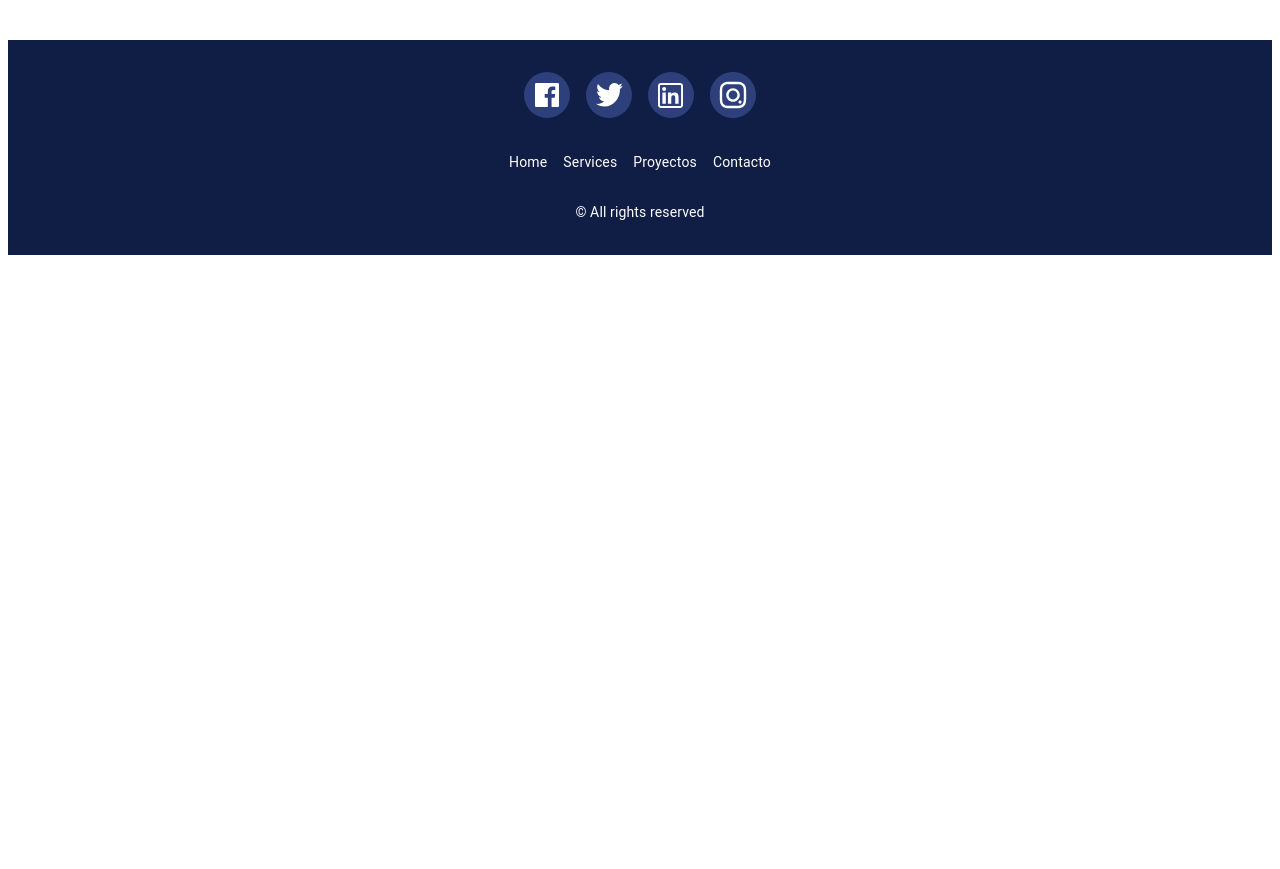
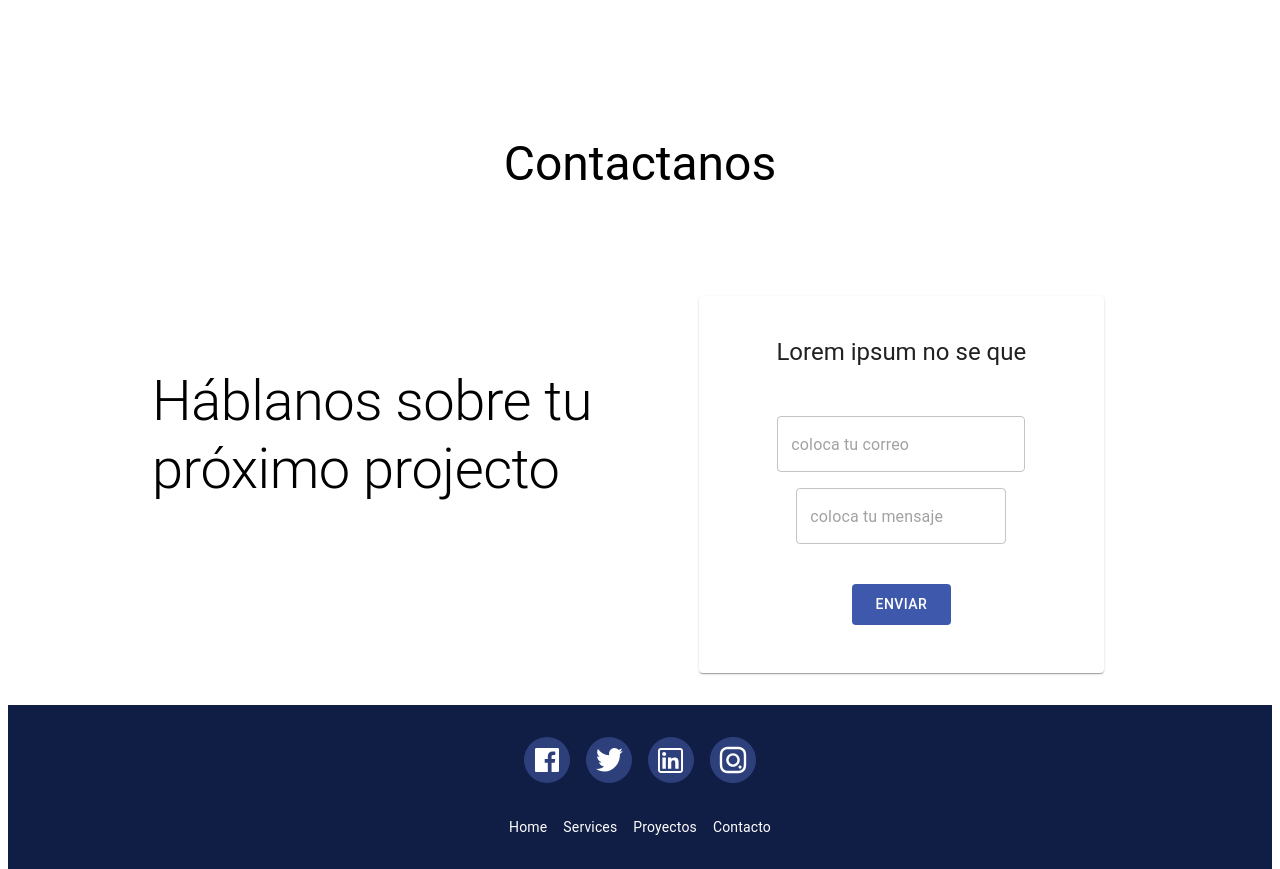
Before and after one commit to ZambranoBeicker/LandingPage, a React (Create React App) app: page / in a window 1280 px wide. Shown: the part 2080-2949 px from the top of the page. Before the commit the page ends 2343 px from the top, so only its background shows below. Built offline with nearby package versions, Linux system fonts and the light colour scheme.

Commit message:
Create contact section

```diff
--- /dev/null
+++ b/src/components/Contact.js
@@ -0,0 +1,106 @@
+import React from "react"
+import { Card, CardHeader, CardContent, Button, Box, Typography, TextField } from "@material-ui/core"
+import { makeStyles, useTheme, withStyles } from "@material-ui/core/styles"
+
+const styles = {
+  button:{
+    "&:hover":{
+      background:"#2D407C"
+    }
+  }
+}
+
+
+const Contact = ({classes}) =>{
+
+  const theme = useTheme()
+
+  const useStyles = makeStyles({
+    titleForm:{
+      textAlign:"center",
+      fontSize:"1rem",
+      [theme.breakpoints.up("md")]:{
+        fontSize:"1.75rem",
+      }
+    },
+    contactText:{
+      fontSize:"1.5rem",
+      [theme.breakpoints.up("md")]:{
+	fontSize:"3.75rem",
+      }
+    },
+    mainTitle:{
+      fontSize:"1.5rem",
+      textAlign:"center",
+      [theme.breakpoints.up("md")]:{
+        fontSize:"3.5rem",
+        textAlign:"left",
+	marginTop:"9.5rem",
+      },
+    },
+    container:{
+      [theme.breakpoints.up("md")]:{
+        display:"flex",
+	flexWrap:"wrap",
+      },
+    },
+    mainTextConatiner:{
+      [theme.breakpoints.down("sm")]:{
+	width:"100%",
+	margin:"0 auto"
+      },
+    },
+    form:{
+      padding: "1.5rem 0",
+    },
+    button:{
+      background:"#3E58AC",
+      margin:"0 auto",
+      padding:".5rem 1.5rem",
+      display:"block",
+      color:"white",
+    },
+    content:{
+      display:"flex",
+      flexDirection:"column",
+      justifyContent:"center",
+
+    },
+    formContainer:{
+      [theme.breakpoints.down("sm")]:{
+        margin:"0 auto",
+      }
+    }
+  })
+  const classesContact = useStyles()
+  return(
+  <Box mt="8rem">
+    <Box mb="1.5rem" textAlign="center">
+      <Typography variant="h3">Contactanos</Typography>
+    </Box>
+    <Box className={classesContact.container} width="100%">
+      <Box className={classesContact.mainTextContainer} width={5/12} ml="auto" >
+        <Typography className={classesContact.mainTitle} variant="h2">Háblanos sobre tu próximo projecto</Typography>
+      </Box>
+      <Box className={classesContact.formContainer} width={4/12} mt="5rem" ml="1rem" mr="auto" px="1.5rem">
+        <Card className={classesContact.form}>
+          <CardHeader className={classesContact.titleForm} title="Lorem ipsum no se que"/>
+          <CardContent className={classesContact.content}>
+            <Box maxWidth={300} mt="1rem" mx="auto">
+    	      <TextField variant="outlined" fullWidth={true} placeholder="coloca tu correo"/>
+    	    </Box>
+            <Box maxWidth={300} mt="1rem" mx="auto">
+    	      <TextField variant="outlined" fullWidth={true} placeholder="coloca tu mensaje" multiline={true}/>
+    	    </Box>
+    	    <Box mt="2.5rem" width="100%">
+    	      <Button className={classesContact.button + " " + classes.button}>Enviar</Button>
+    	    </Box>
+          </CardContent>
+        </Card>
+      </Box>
+    </Box>
+  </Box>
+  )
+}
+
+export default withStyles(styles)(Contact)
--- a/src/pages/Home.js
+++ b/src/pages/Home.js
@@ -5,6 +5,7 @@ import Hero from "../components/Hero.js"
 import Services from "../components/Services.js"
 import Footer from "../components/Footer.js"
 import Projects from "../components/Projects.js"
+import Contact from "../components/Contact.js"
 
 const Home = () =>{
   return(
@@ -14,6 +15,7 @@ const Home = () =>{
        <Hero />
        <Services />
        <Projects />
+       <Contact />
      </Container>
        <Footer />
     </>
```
